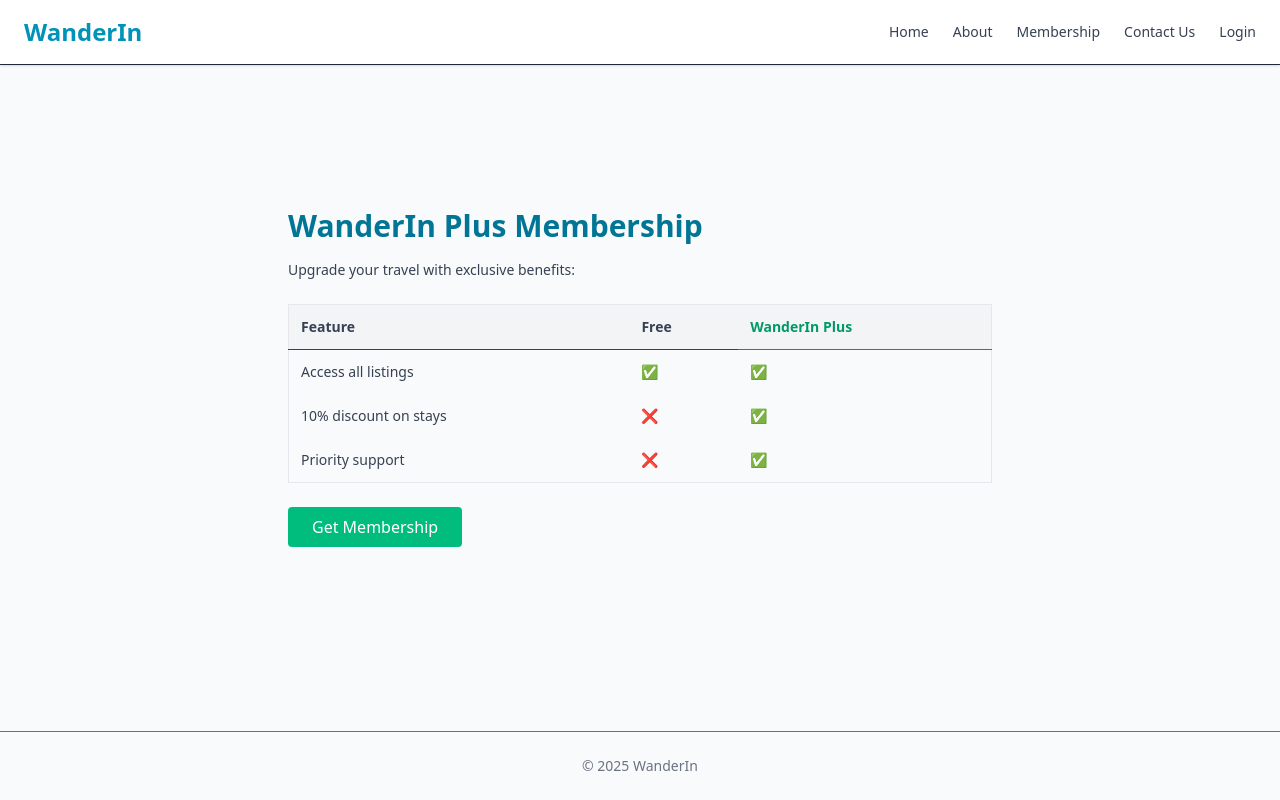
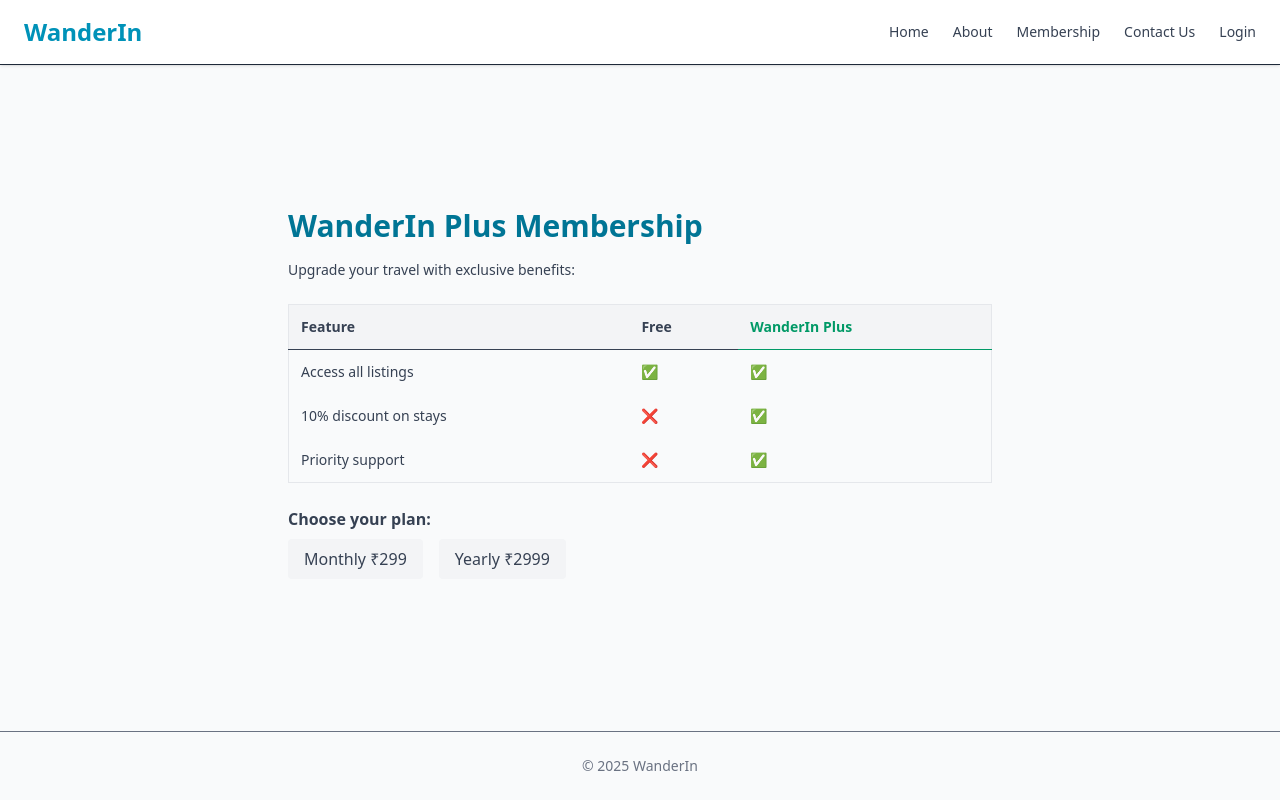
Before and after one commit to SrikarDhavala/ReactJS-Internship, a React (Vite) app in the folder airbnb-clone/: page /membership in a window 1280 px wide. Built offline with nearby package versions, Linux system fonts and the light colour scheme.

Commit message:
Added payment option to Membership Page

```diff
--- a/airbnb-clone/src/pages/Membership.jsx
+++ b/airbnb-clone/src/pages/Membership.jsx
@@ -1,7 +1,18 @@
+import { useNavigate } from "react-router-dom";
 import { useAuth } from "../context/AuthContext";
+import { useState } from "react";
 
 function Membership() {
     const { isMember, setIsMember } = useAuth();
+    const navigate = useNavigate();
+    const [plan, setPlan] = useState(null);
+
+    const monthlyPrice = 299;
+    const yearlyPrice = 2999;
+
+    const handleConfirm = () => {
+        setIsMember(true);
+    };
 
     return (
         <div className="max-w-3xl mx-auto p-8 mt-24 text-gray-700">
@@ -36,14 +47,62 @@ function Membership() {
             </table>
 
             {!isMember ? (
-                <button
-                    onClick={() => setIsMember(true)}
-                    className="bg-emerald-500 text-white px-6 py-2 rounded hover:bg-emerald-600 transition cursor-pointer"
-                >
-                    Get Membership
-                </button>
+                <>
+                    <div className="mb-4">
+                        <h2 className="text-md font-semibold mb-2">Choose your plan:</h2>
+                        <div className="flex gap-4">
+                            <button
+                                onClick={() => setPlan("monthly")}
+                                className={`px-4 py-2 rounded cursor-pointer ${plan === "monthly"
+                                    ? "bg-cyan-600 text-white"
+                                    : "bg-gray-100"
+                                    }`}
+                            >
+                                Monthly ₹{monthlyPrice}
+                            </button>
+                            <button
+                                onClick={() => setPlan("yearly")}
+                                className={`px-4 py-2 rounded cursor-pointer ${plan === "yearly"
+                                    ? "bg-cyan-600 text-white"
+                                    : "bg-gray-100"
+                                    }`}
+                            >
+                                Yearly ₹{yearlyPrice}
+                            </button>
+                        </div>
+                    </div>
+
+                    {plan && (
+                        <div>
+                            <p className="text-sm mb-2">
+                                Selected Plan:{" "}
+                                <span className="font-semibold text-emerald-600">
+                                    {plan === "monthly"
+                                        ? `Monthly - ₹${monthlyPrice}`
+                                        : `Yearly - ₹${yearlyPrice}`}
+                                </span>
+                            </p>
+                            <button
+                                onClick={handleConfirm}
+                                className="bg-emerald-500 text-white px-6 py-2 rounded hover:bg-emerald-600 transition cursor-pointer"
+                            >
+                                Confirm Payment
+                            </button>
+                        </div>
+                    )}
+                </>
             ) : (
-                <p className="text-emerald-600 font-bold text-lg">You're now a WanderIn Plus member!</p>
+                <div className="text-center">
+                    <p className="text-emerald-600 font-bold text-lg mb-4">
+                        You're now a WanderIn Plus member! 🎉
+                    </p>
+                    <button
+                        onClick={() => navigate("/")}
+                        className="bg-cyan-600 text-white px-5 py-2 rounded hover:bg-cyan-700 transition cursor-pointer"
+                    >
+                        Return Home
+                    </button>
+                </div>
             )}
         </div>
     );
```
